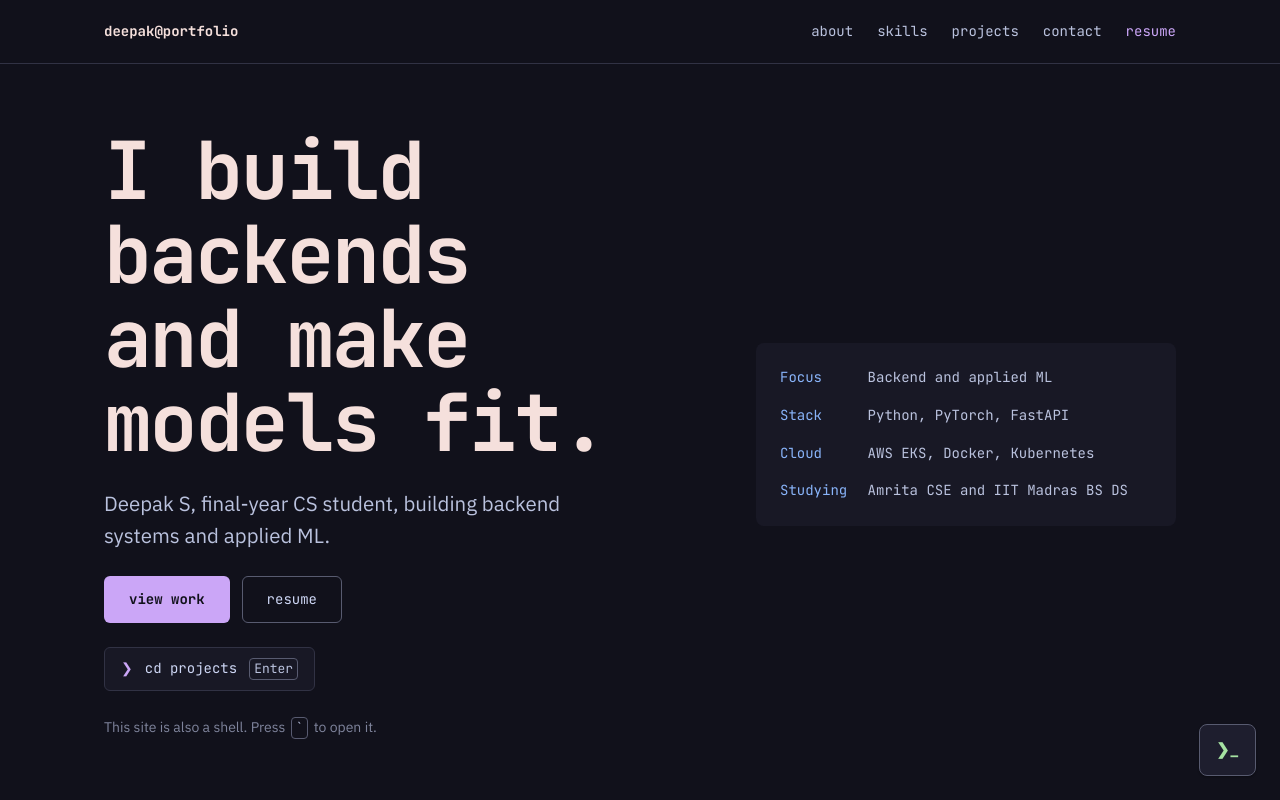
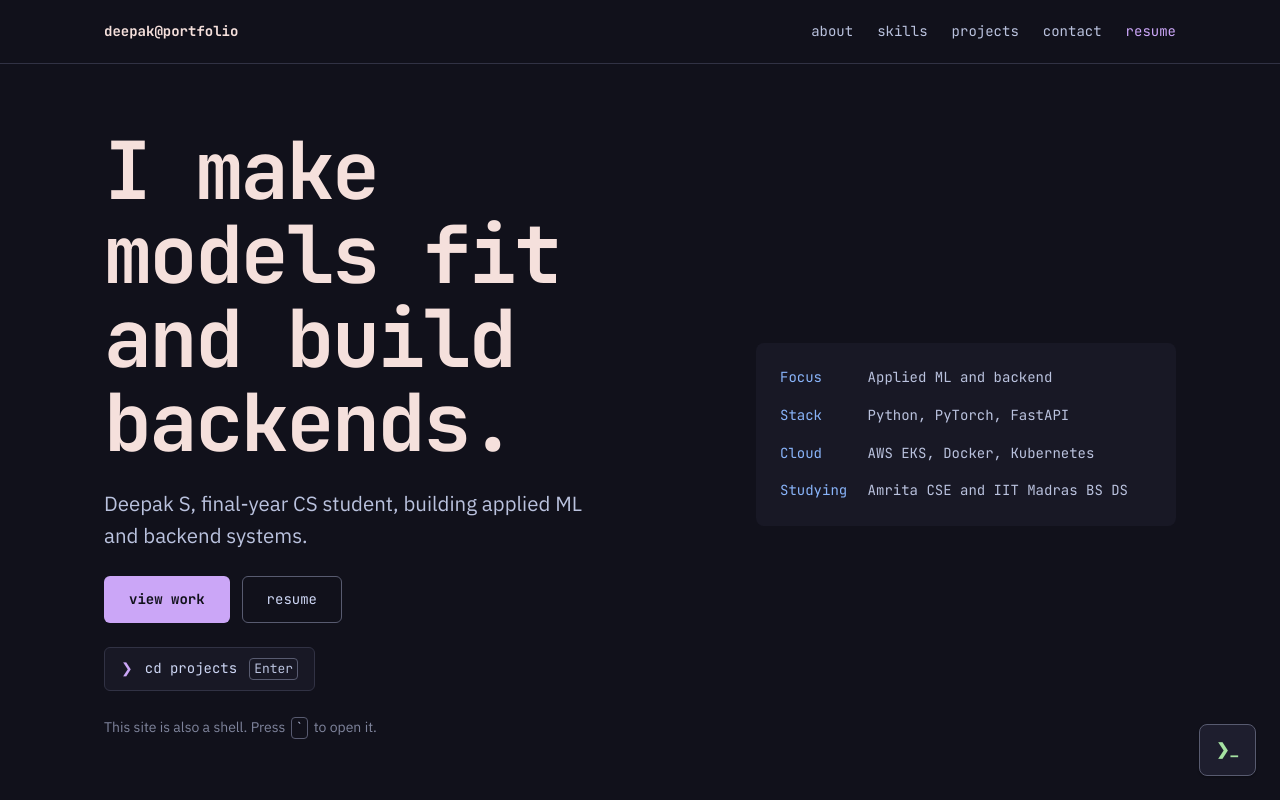
Before and after one commit to deeepak-17/deeepak-17.github.io, a website with bundled scripts: page index.html in a window 1280 px wide. Shown: the top 800 px of the page. Built offline with nearby package versions, Linux system fonts and the light colour scheme.

Commit message:
feat: lead hero copy with ML, then backend

```diff
--- a/index.html
+++ b/index.html
@@ -5,10 +5,10 @@
   <meta name="viewport" content="width=device-width, initial-scale=1.0" />
   <meta name="theme-color" content="#11111b" />
   <title>Deepak S, software engineer</title>
-  <meta name="description" content="Deepak S, final-year CS student, building backend systems and applied ML." />
+  <meta name="description" content="Deepak S, final-year CS student, building applied ML and backend systems." />
   <meta property="og:type" content="website" />
   <meta property="og:title" content="Deepak S, software engineer" />
-  <meta property="og:description" content="Backend systems and applied ML. Scroll the site, or press ` for the terminal." />
+  <meta property="og:description" content="Applied ML and backend systems. Scroll the site, or press ` for the terminal." />
   <meta property="og:image" content="https://deeepak-17.github.io/assets/og.png" />
   <meta property="og:url" content="https://deeepak-17.github.io/" />
   <meta name="twitter:card" content="summary_large_image" />
@@ -47,8 +47,8 @@
     <section class="hero" id="hero" aria-labelledby="hero-title">
       <div class="container hero__grid">
         <div class="hero__copy" data-enter>
-          <h1 id="hero-title" class="hero__title">I build backends and make models fit.</h1>
-          <p class="hero__pitch">Deepak S, final-year CS student, building backend systems and applied ML.</p>
+          <h1 id="hero-title" class="hero__title">I make models fit and build backends.</h1>
+          <p class="hero__pitch">Deepak S, final-year CS student, building applied ML and backend systems.</p>
           <div class="hero__actions">
             <a class="btn btn--primary" href="#projects">view work</a>
             <a class="btn btn--ghost" href="assets/Deepak_S_Resume.pdf" download="Deepak_S_Resume.pdf">resume</a>
@@ -60,7 +60,7 @@
           <p class="hero__hint">This site is also a shell. Press <button class="term-open" type="button" aria-label="Open the terminal"><kbd>`</kbd></button> to open it.</p>
         </div>
         <dl class="facts" data-enter aria-label="Quick facts">
-          <div><dt>Focus</dt><dd>Backend and applied ML</dd></div>
+          <div><dt>Focus</dt><dd>Applied ML and backend</dd></div>
           <div><dt>Stack</dt><dd>Python, PyTorch, FastAPI</dd></div>
           <div><dt>Cloud</dt><dd>AWS EKS, Docker, Kubernetes</dd></div>
           <div><dt>Studying</dt><dd>Amrita CSE and IIT Madras BS DS</dd></div>
@@ -75,7 +75,7 @@
 
     <noscript>
       <div class="container noscript">
-        <p>Deepak S builds backend systems and applied ML.</p>
+        <p>Deepak S builds applied ML and backend systems.</p>
         <p>
           <a href="mailto:deepaksenthilkumar242@gmail.com">deepaksenthilkumar242@gmail.com</a>,
           <a href="https://github.com/deeepak-17">GitHub</a>,
--- a/js/content.js
+++ b/js/content.js
@@ -11,8 +11,8 @@ export function deepFreeze(obj) {
 export const CONTENT = deepFreeze({
   profile: {
     name: "Deepak S",
-    headline: "I build backends and make models fit.",
-    pitch: "Deepak S, final-year CS student, building backend systems and applied ML.",
+    headline: "I make models fit and build backends.",
+    pitch: "Deepak S, final-year CS student, building applied ML and backend systems.",
     email: "deepaksenthilkumar242@gmail.com",
     linkedin: "https://www.linkedin.com/in/deepak-senthilkumar-66674a2a5",
     github: "https://github.com/deeepak-17",
@@ -37,7 +37,7 @@ export const CONTENT = deepFreeze({
     ],
   },
   neofetch: [
-    { key: "Focus", value: "Backend and applied ML" },
+    { key: "Focus", value: "Applied ML and backend" },
     { key: "Stack", value: "Python, PyTorch, FastAPI" },
     { key: "Cloud", value: "AWS EKS, Docker, Kubernetes" },
     { key: "Studying", value: "Amrita CSE and IIT Madras BS DS" },
```
Also changed, not shown: tests/unit/hero-copy.test.mjs (added, +19 -0 lines).
